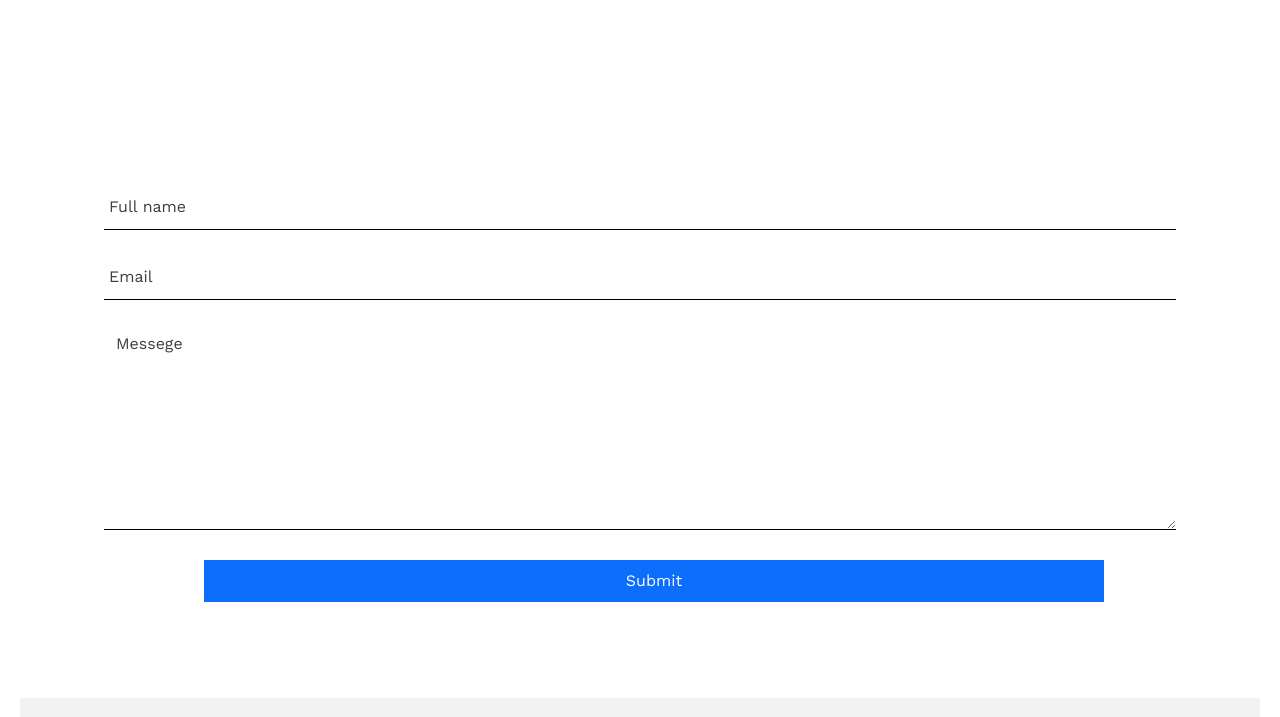
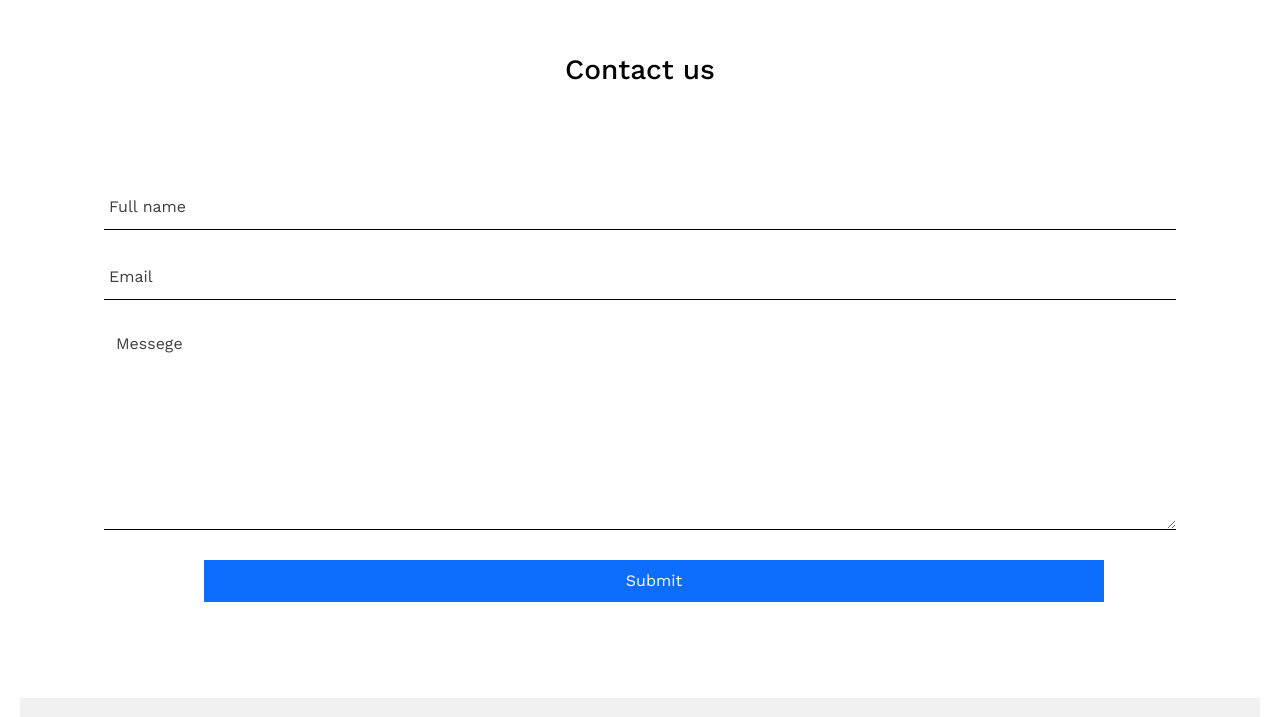
Before and after one commit to FaiyazBinIqbal/SAL, a plain HTML site: page index.html in a window 1280 px wide. Shown: the part 2341-3058 px from the top of the page. Drawn offline with nearby package versions, Linux system fonts and the light colour scheme.

Commit message:
Update index.html

```diff
--- a/index.html
+++ b/index.html
@@ -295,7 +295,7 @@
         <br>
         <br>
         <div class="con p-5" id="contact">
-          <h3 class="text-center text-white p-5">
+          <h3 class="text-center text-black p-5">
             Contact us
           </h3>
          <form action="https://formsubmit.co/fwm130513@gmail.com" class="contact p-5" method="POST">
```
